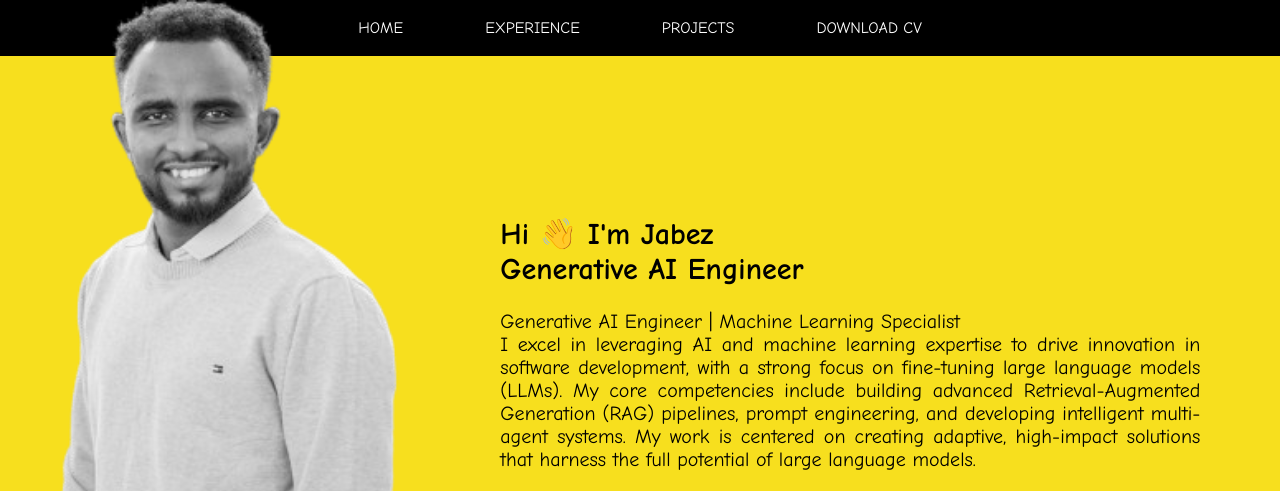
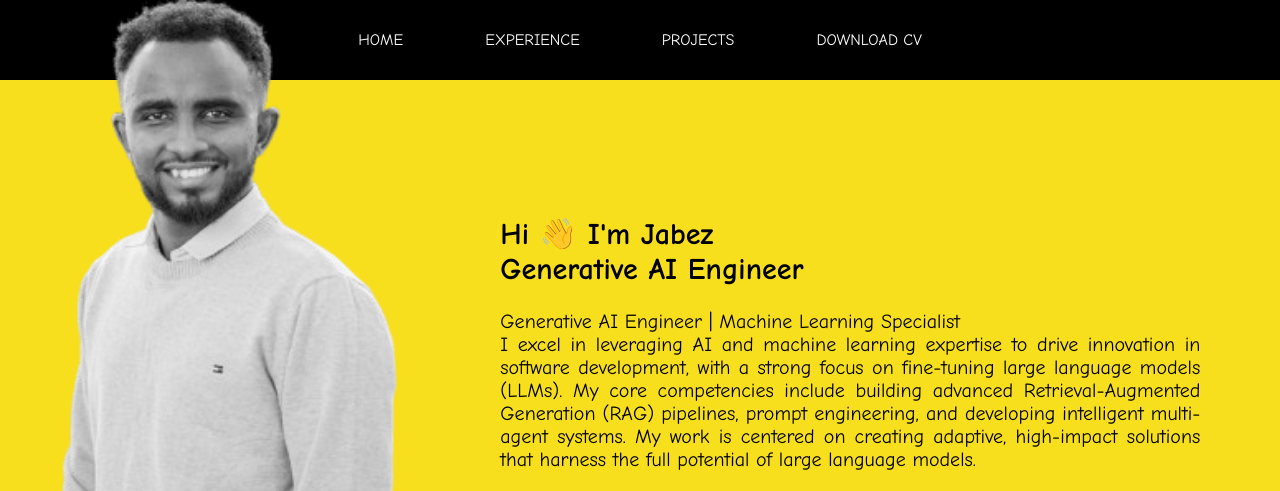
Before and after one commit to JabezETH/portfolio, a plain HTML site: page index.html in a window 1280 px wide. Shown: the top 491 px of the page. Drawn offline with Linux system fonts and the light colour scheme; grey boxes are pictures that could not be loaded.

Commit message:
updating home page layout

```diff
--- a/style.css
+++ b/style.css
@@ -23,7 +23,7 @@ body {
   top: 0;
   position: fixed;
   width: 100%;
-  height: 7%;
+  height: 10%;
 }
 
 .navbar ul {
@@ -74,7 +74,7 @@ body {
   flex: 1;
   display: flex;
   flex-direction: row; /* Align items horizontally */
-
+  overflow-y: auto;
   height: 100%;
   overflow-y: auto;
 }
```
